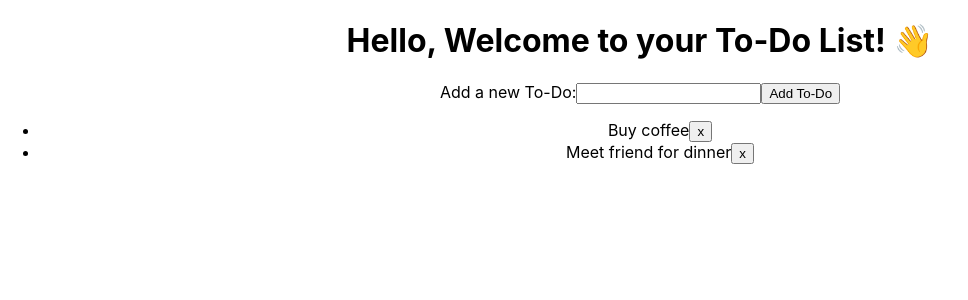
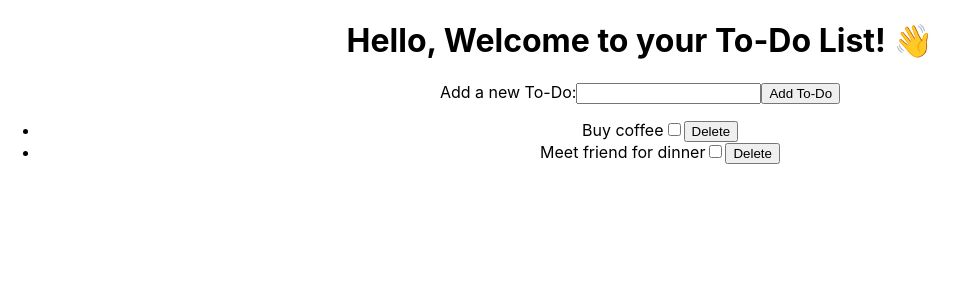
Before and after one commit to davidptclark/todo-list-react-app, a React (Create React App) app: page / in a window 1280 px wide. Shown: the top 300 px of the page, without its empty margins (0-968 px from the left). Built offline with nearby package versions, Linux system fonts and the light colour scheme.

Commit message:
Refactor to position util functions in relevant component files

```diff
--- a/src/App.js
+++ b/src/App.js
@@ -4,31 +4,23 @@ import Form from './Form';
 import TodoList from './Todo-list';
 import { useState } from 'react';
 
+//TODO: I'd like to include editing at some point but seems difficult. Why? To give the user the ability to edit, a new text box would need to appear (priority ordering)
+
 function App() {
+  //Initial state of to-do is best placed here
+  //Set up with objects for each item, with a key of text to ease manipulation when we add complexity to the app later
   const [todos, setTodos] = useState([
     { text: 'Buy coffee' },
     { text: 'Meet friend for dinner' },
-  ]); //Initial state of to-do is best placed here
-
-  //Keeping these functions here to access initial state of todos
-  const addTodo = (text) => {
-    const newTodos = [...todos, { text }];
-    setTodos(newTodos);
-  };
-  //Adding to the end of the array allows for easily removing using splice
-  const removeToDo = (index) => {
-    const newTodos = [...todos];
-    newTodos.splice(index, 1);
-    setTodos(newTodos);
-  };
+  ]);
 
   return (
     <div className="App">
       <Header />
-      <Form addTodo={addTodo} />
+      <Form setTodos={setTodos} />
       {/* Remember to keep the names consistent for prop reference! */}
       {/* Uses function from state to add tasks submitted via form */}
-      <TodoList todos={todos} removeToDo={removeToDo} />
+      <TodoList todos={todos} setTodos={setTodos} />
       {/* uses initial state to populate To-Do list */}
     </div>
   );
--- a/src/Form.js
+++ b/src/Form.js
@@ -1,8 +1,15 @@
 import { useState } from 'react';
+//Bringing in the add function
+const Form = ({ setTodos }) => {
+  //The introduction of this new state allows for component to be controlled
+  const [newTodo, setNewTodo] = useState('');
 
-const Form = ({ addTodo }) => {
-  //Bringing in the add function
-  const [newTodo, setNewTodo] = useState('');
+  //Keeping these functions here to access initial state of todos
+  const addTodo = (text) => {
+    setTodos((currList) => {
+      return [...currList, { text }];
+    });
+  };
 
   const sumbitTodo = (event) => {
     event.preventDefault(); // Without this, new item appears then disappears after render
@@ -15,11 +22,13 @@ const Form = ({ addTodo }) => {
   };
 
   return (
+    //While changes are being made to the state via onChange, onSubmit triggers the submitTodo function above, and in turn, addTodo with the value from the input below (newTodo)
     <form onSubmit={sumbitTodo}>
       <label>
         Add a new To-Do:
         <input
           value={newTodo}
+          //This onChange is reading the incoming changes via e.t.v and updating the state
           onChange={(event) => setNewTodo(event.target.value)}
         />
       </label>
--- a/src/Todo-list.js
+++ b/src/Todo-list.js
@@ -1,11 +1,21 @@
-const TodoList = ({ todos, removeToDo }) => {
+const TodoList = ({ todos, setTodos }) => {
+  //Adding to the end of the array allows for easily removing using splice
+  const removeToDo = (index) => {
+    const newTodos = [...todos];
+    newTodos.splice(index, 1);
+    setTodos(newTodos);
+  };
   return (
     <ul>
+      {/* TODO: I think these would be better as separate divs for styling */}
       {todos.map((todo, index) => {
         return (
           <li key={index}>
+            {/* Using the index as key allows for dynamic reassignment as deleted within list, as well as being passed to the removeToDo function that will allow spice to easily access and remove the item */}
             {todo.text}
-            <button onClick={() => removeToDo(index)}>x</button>
+            {/* Allow for both completion and deletion */}
+            <input type="checkbox" />
+            <button onClick={() => removeToDo(index)}>Delete</button>
           </li>
         );
       })}
```
